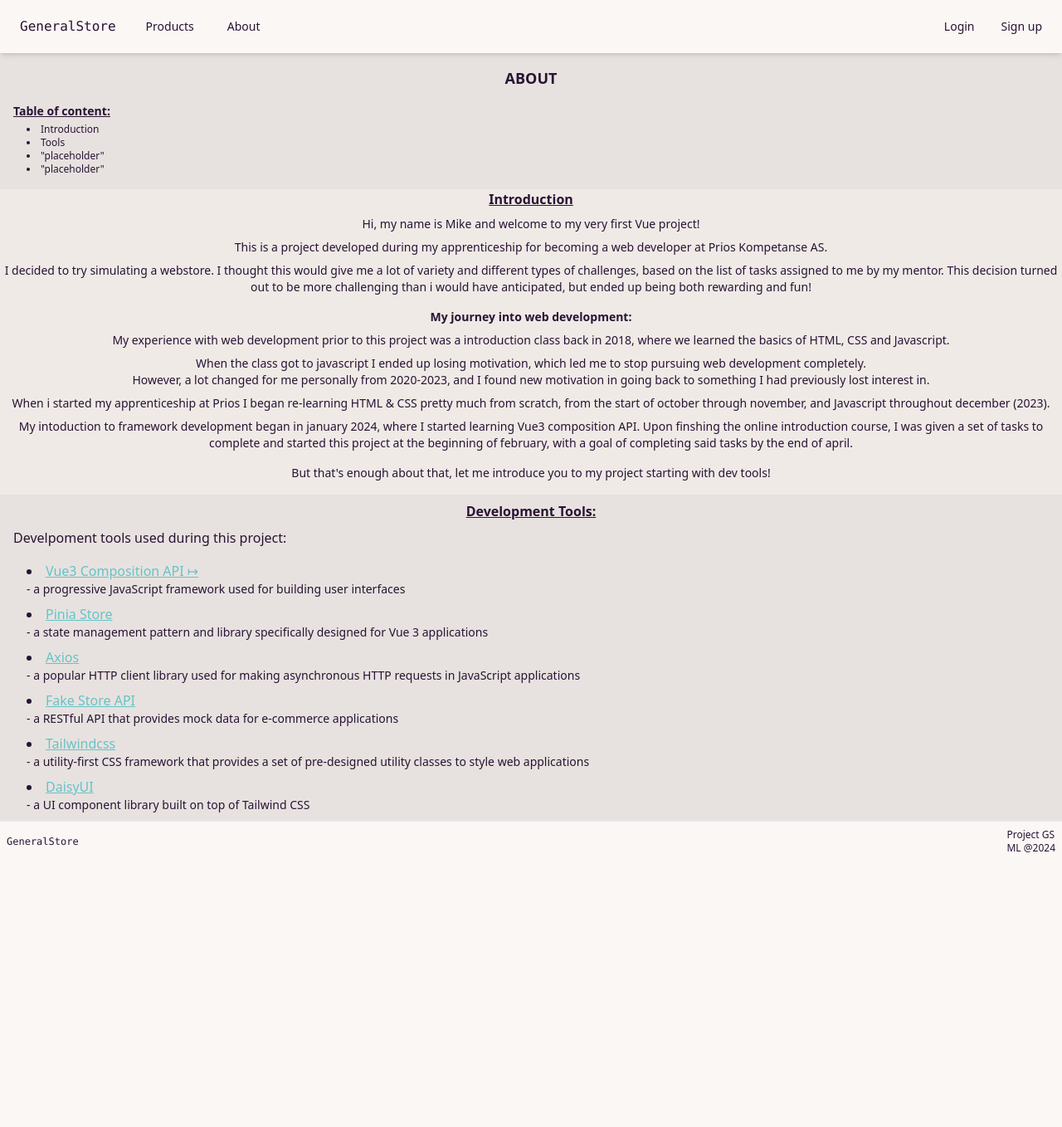
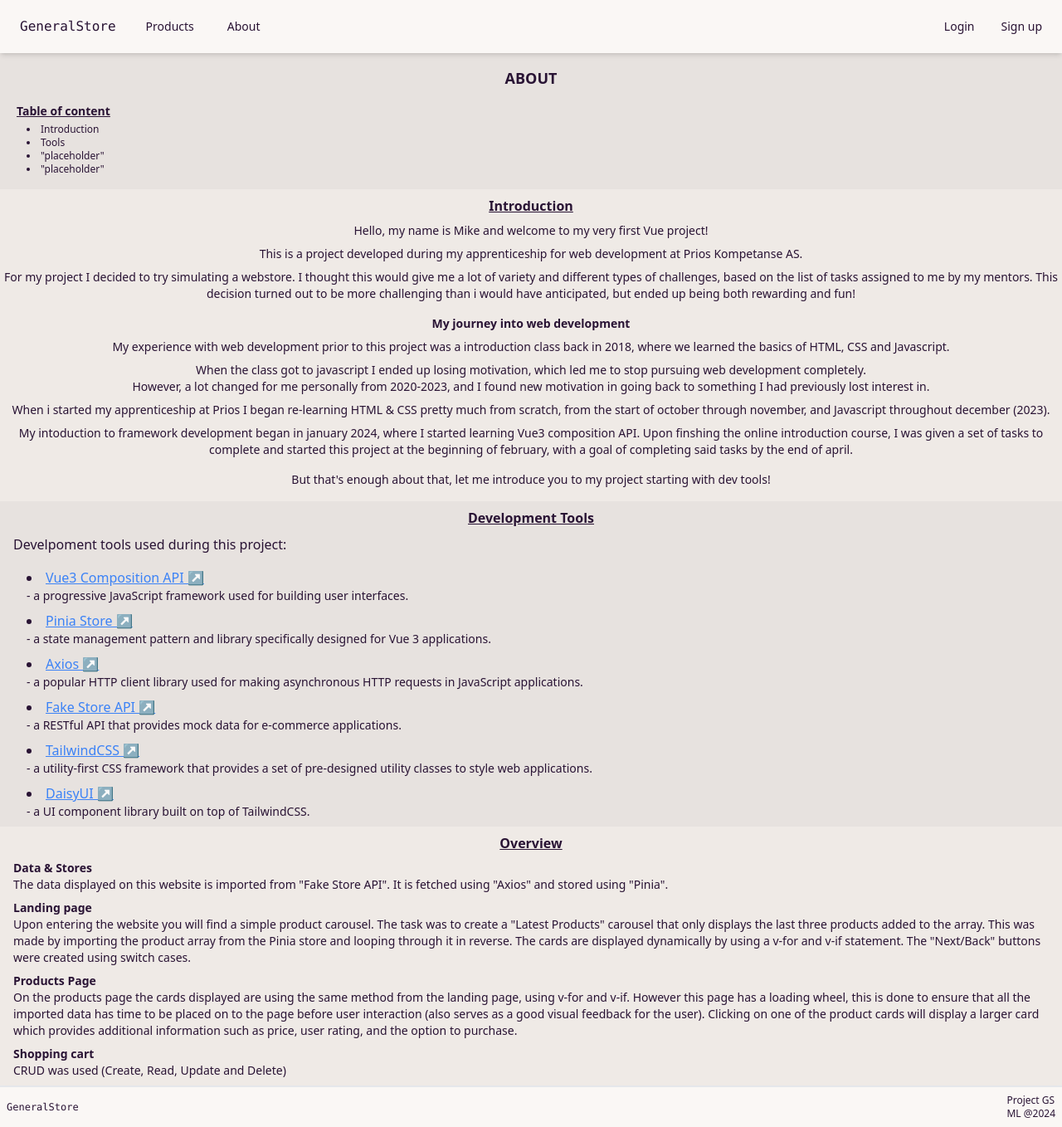
Before and after one commit to Mlaurgaard/vue-prios-term-two, a Vue app: page /about in a window 1280 px wide. Shown: the whole page at 83% size. Before the commit the page ends 1038 px from the top, so only its background shows below. Built offline with nearby package versions, Linux system fonts and the light colour scheme.

Commit message:
AboutView
Started "Overview" section of page.
General punctuation and spelling corrections.
Some placement corrections.

```diff
--- a/src/views/AboutView.vue
+++ b/src/views/AboutView.vue
@@ -3,7 +3,7 @@
   <h1 class="mx-auto my-4 font-bold text-lg">ABOUT</h1>
   <!-- Table of Content -->
   <div class="mb-4">
-    <div class="ml-4 mb-1 text-sm font-bold underline">Table of content:</div>
+    <div class="ml-5 mb-1 text-sm font-bold underline">Table of content</div>
     <li class="ml-8 text-xs">Introduction</li>
     <li class="ml-8 text-xs">Tools</li>
     <li class="ml-8 text-xs">"placeholder"</li>
@@ -12,24 +12,26 @@
   <!-- Intro Container -->
   <div class="flex flex-col w-full bg-base-200">
     <!-- Intro Title -->
-    <div class="ml-4 md:mx-auto font-bold underline"><p>Introduction</p></div>
+    <div class="ml-4 mt-2 md:mx-auto font-bold underline">
+      <p>Introduction</p>
+    </div>
     <!-- Intro content -->
     <div class="ml-4 md:mx-auto text-sm md:text-center font-bolder">
       <p class="my-2">
-        Hi, my name is Mike and welcome to my very first Vue project!
+        Hello, my name is Mike and welcome to my very first Vue project!
       </p>
       <p>
-        This is a project developed during my apprenticeship for becoming a web
-        developer at Prios Kompetanse AS.
+        This is a project developed during my apprenticeship for web development
+        at Prios Kompetanse AS.
       </p>
       <p class="my-2 mb-4">
-        I decided to try simulating a webstore. I thought this would give me a
-        lot of variety and different types of challenges, based on the list of
-        tasks assigned to me by my mentor. This decision turned out to be more
-        challenging than i would have anticipated, but ended up being both
-        rewarding and fun!
+        For my project I decided to try simulating a webstore. I thought this
+        would give me a lot of variety and different types of challenges, based
+        on the list of tasks assigned to me by my mentors. This decision turned
+        out to be more challenging than i would have anticipated, but ended up
+        being both rewarding and fun!
       </p>
-      <h2 class="font-bold text-sm">My journey into web development:</h2>
+      <h2 class="font-bold text-sm">My journey into web development</h2>
       <p class="my-2">
         My experience with web development prior to this project was a
         introduction class back in 2018, where we learned the basics of HTML,
@@ -64,76 +66,111 @@
     <div class="flex flex-col w-full bg-base-300">
       <!-- Title -->
       <h1 class="ml-4 my-2 md:mx-auto font-bold underline">
-        Development Tools:
+        Development Tools
       </h1>
       <p class="ml-4 mb-4">Develpoment tools used during this project:</p>
       <!-- List of links -->
       <li class="ml-8">
-        <a class="btn-link underline" href="https://vuejs.org/" target="_blank"
-          >Vue3 Composition API &RightTeeArrow;
+        <a
+          class="btn-link underline text-blue-500"
+          href="https://vuejs.org/"
+          target="_blank"
+          >Vue3 Composition API &UpperRightArrow;
         </a>
         <p class="text-sm mb-2">
-          - a progressive JavaScript framework used for building user interfaces
+          - a progressive JavaScript framework used for building user
+          interfaces.
         </p>
       </li>
       <li class="ml-8">
         <a
-          class="btn-link underline"
+          class="btn-link underline text-blue-500"
           href="https://pinia.vuejs.org/"
           target="_blank"
-          >Pinia Store
+          >Pinia Store &UpperRightArrow;
         </a>
         <p class="text-sm mb-2">
           - a state management pattern and library specifically designed for Vue
-          3 applications
+          3 applications.
         </p>
       </li>
       <li class="ml-8">
         <a
-          class="btn-link underline"
+          class="btn-link underline text-blue-500"
           href="https://axios-http.com/"
           target="_blank"
-          >Axios
+          >Axios &UpperRightArrow;
         </a>
         <p class="text-sm mb-2">
           - a popular HTTP client library used for making asynchronous HTTP
-          requests in JavaScript applications
+          requests in JavaScript applications.
         </p>
       </li>
       <li class="ml-8">
         <a
-          class="btn-link underline"
+          class="btn-link underline text-blue-500"
           href="https://fakestoreapi.com/"
           target="_blank"
-          >Fake Store API
+          >Fake Store API &UpperRightArrow;
         </a>
         <p class="text-sm mb-2">
-          - a RESTful API that provides mock data for e-commerce applications
+          - a RESTful API that provides mock data for e-commerce applications.
         </p>
       </li>
       <li class="ml-8">
         <a
-          class="btn-link underline"
+          class="btn-link underline text-blue-500"
           href="https://tailwindcss.com/"
           target="_blank"
-          >Tailwindcss
+          >TailwindCSS &UpperRightArrow;
         </a>
         <p class="text-sm mb-2">
           - a utility-first CSS framework that provides a set of pre-designed
-          utility classes to style web applications
+          utility classes to style web applications.
         </p>
       </li>
       <li class="ml-8">
         <a
-          class="btn-link underline"
+          class="btn-link underline text-blue-500"
           href="https://daisyui.com/"
           target="_blank"
-          >DaisyUI
+          >DaisyUI &UpperRightArrow;
         </a>
         <p class="text-sm mb-2">
-          - a UI component library built on top of Tailwind CSS
+          - a UI component library built on top of TailwindCSS.
         </p>
       </li>
+    </div>
+    <div class="flex flex-col w-full bg-base-200">
+      <h1 class="ml-4 my-2 md:mx-auto font-bold underline">Overview</h1>
+      <h2 class="ml-4 text-sm font-bold">Data & Stores</h2>
+      <p class="ml-4 mb-2 text-sm">
+        The data displayed on this website is imported from "Fake Store API". It
+        is fetched using "Axios" and stored using "Pinia".
+      </p>
+      <h2 class="ml-4 text-sm font-bold">Landing page</h2>
+      <p class="ml-4 text-sm mb-2">
+        Upon entering the website you will find a simple product carousel. The
+        task was to create a "Latest Products" carousel that only displays the
+        last three products added to the array. This was made by importing the
+        product array from the Pinia store and looping through it in reverse.
+        The cards are displayed dynamically by using a v-for and v-if statement.
+        The "Next/Back" buttons were created using switch cases.
+      </p>
+      <h2 class="ml-4 text-sm font-bold">Products Page</h2>
+      <p class="ml-4 text-sm mb-2">
+        On the products page the cards displayed are using the same method from
+        the landing page, using v-for and v-if. However this page has a loading
+        wheel, this is done to ensure that all the imported data has time to be
+        placed on to the page before user interaction (also serves as a good
+        visual feedback for the user). Clicking on one of the product cards will
+        display a larger card which provides additional information such as
+        price, user rating, and the option to purchase.
+      </p>
+      <h2 class="ml-4 text-sm font-bold">Shopping cart</h2>
+      <p class="ml-4 text-sm mb-2">
+        CRUD was used (Create, Read, Update and Delete)
+      </p>
     </div>
   </div>
 
```
